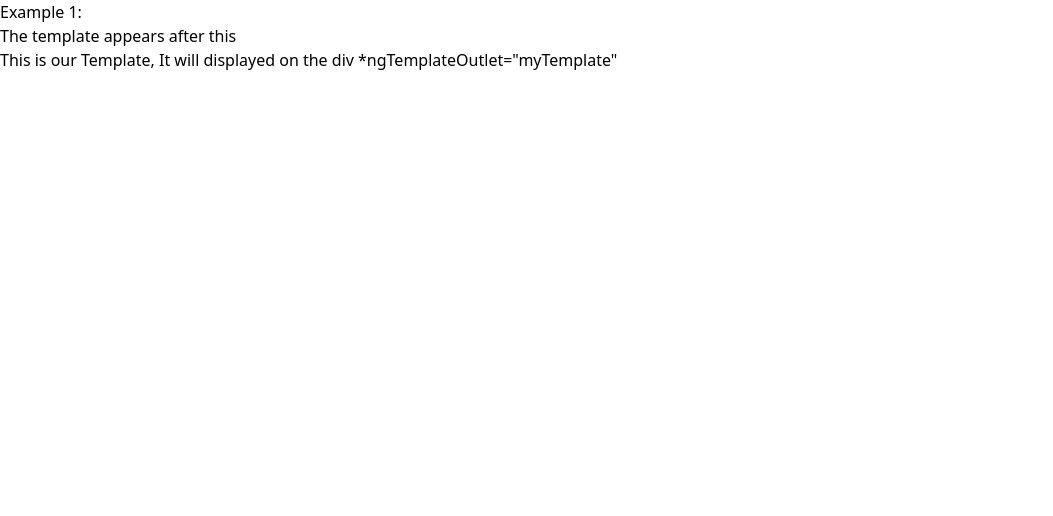
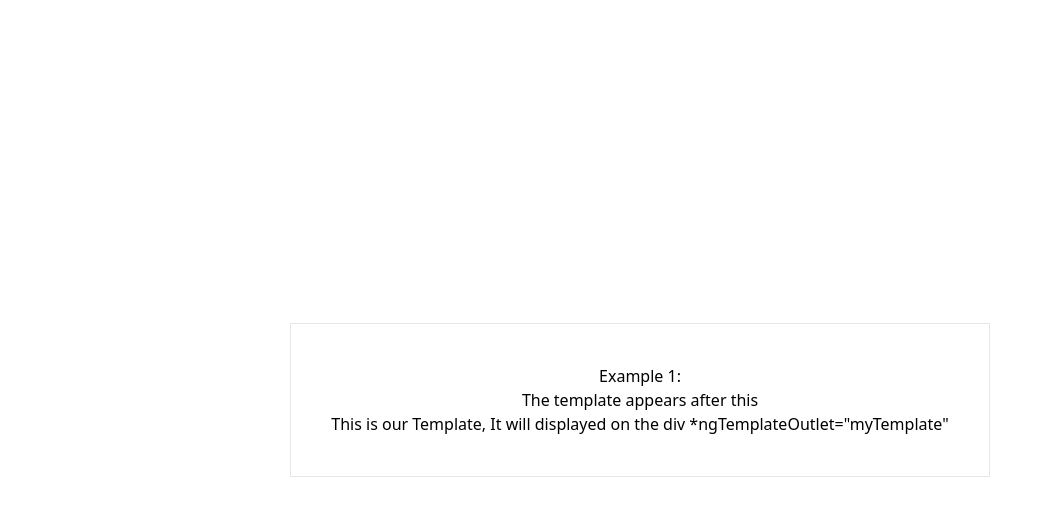
Before and after one commit to prafullspatil08/ngTemplateOutlet-demo, an Angular app: page / in a window 1280 px wide. Shown: the top 516 px of the page, without its empty margins (0-1053 px from the left). Built offline with nearby package versions, Linux system fonts and the light colour scheme.

Commit message:
Feat: updated layout.

```diff
--- a/src/app/modules/example/example.component.html
+++ b/src/app/modules/example/example.component.html
@@ -1,3 +1,9 @@
-<app-home-page></app-home-page>
-<!-- <app-passing-data></app-passing-data> -->
-<!-- <app-parent></app-parent> -->
+<div class="bg-gray h-screen flex justify-center items-center">
+    <div class="w-fit px-4 text-center">
+      <div class="p-10 border">
+        <app-home-page></app-home-page>
+        <!-- <app-passing-data></app-passing-data> -->
+        <!-- <app-parent></app-parent> -->
+      </div>
+  </div>
+</div>
--- a/src/app/modules/example/home-page/home-page.component.html
+++ b/src/app/modules/example/home-page/home-page.component.html
@@ -29,8 +29,6 @@
 
 <!-- <div *ngTemplateOutlet="myTemplate">This text is not displayed</div> -->
 
-<!-- <h1>The template appears after this</h1> -->
-
 
  <!-- angular converts above into the following ng-template syntax. -->
 
```
